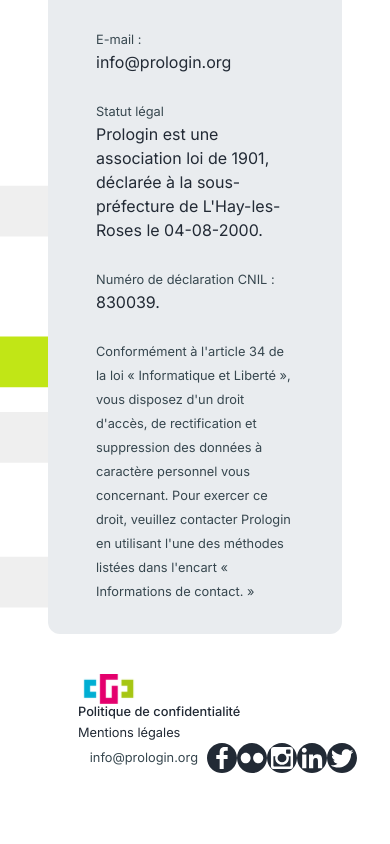
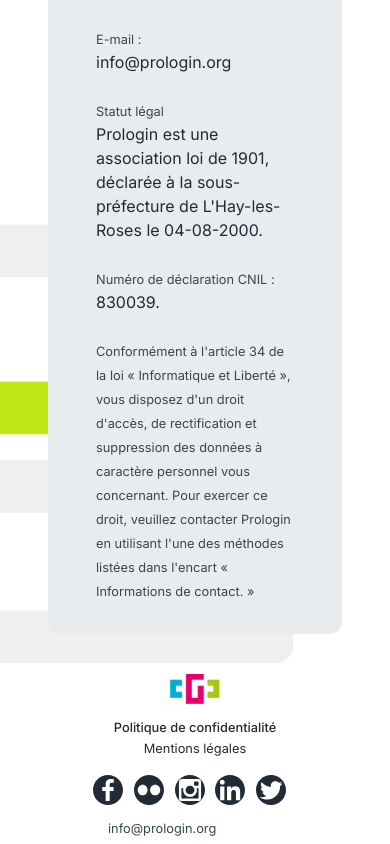
Before and after one commit to prologin/gcc-site, a Vue app in the folder front/: page /legal in a window 390 px wide. Shown: the part 762-1606 px from the top of the page. Before the commit the page ends 1543 px from the top, so only its background shows below. Built offline with nearby package versions, Linux system fonts and the light colour scheme.

Commit message:
front: add footer mobile version

```diff
--- a/front/src/components/Footer.vue
+++ b/front/src/components/Footer.vue
@@ -1,22 +1,22 @@
 <template>
     <b-container fluid class="footer-bg py-2">
     <b-row align-v="center" class="mx-5">
-        <b-col md="auto">
+        <b-col md="auto" class="col-sm-auto mb-3 mb-sm-0 text-center text-sm-left">
             <b-link :to='{ name:"home" }'>
             <img class="picture-size"
                  :src="require('@/assets/logo_gcc.svg')"
                  alt="Logo des stages Girls Can Code!" />
             </b-link>
         </b-col>
-        <b-col md="auto">
+        <b-col md="auto" class="col-sm-auto text-center text-sm-left">
             <h4 class="my-auto">Politique de confidentialité</h4>
         </b-col>
-        <b-col md="auto">
+        <b-col md="auto" class="col-sm-auto text-center text-sm-left">
             <b-link :to="{ name: 'legal'}" class="secondary-button footer-link-style  my-auto">Mentions légales</b-link>
         </b-col>
-        <b-row class="ml-auto">
-            <h3 class="light-text my-auto mr-4">info@prologin.org</h3>
-            <b-row cols="5">
+        <b-row class="ml-auto col-sm-auto">
+            <h3 class="light-text my-auto mr-4 col-sm-auto order-12 order-sm-1">info@prologin.org</h3>
+            <b-row cols="5" class="col-sm-auto order-1 order-sm-12 my-3 my-sm-0">
                 <SocialNetwork v-for="(sn, index) in socialNetworks"
                                v-bind:link="sn.link"
                                v-bind:imgName="sn.imgName"
```
